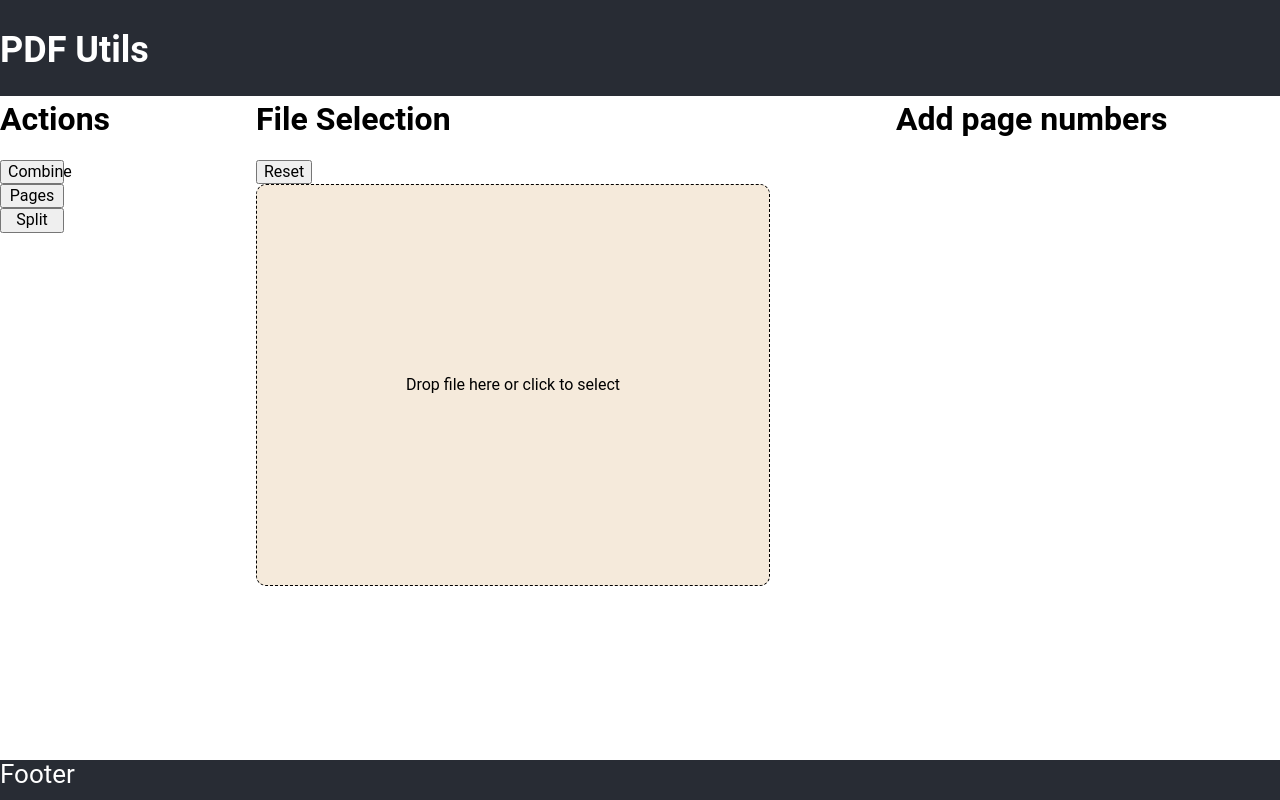
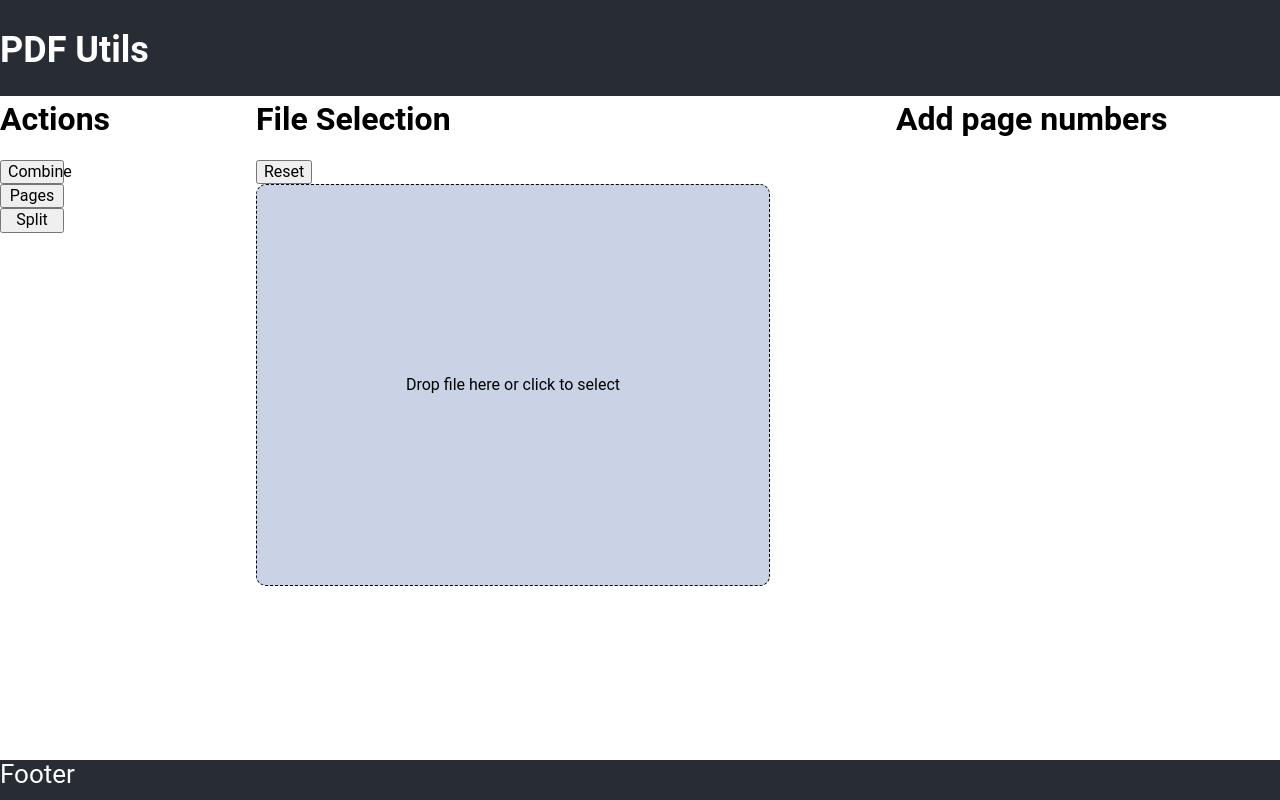
Before and after one commit to c1b3rt00lk1t/pdf-poc, a React (Vite) app: page / in a window 1280 px wide. Built offline with nearby package versions, Linux system fonts and the light colour scheme.

Commit message:
Adjust background colors

```diff
--- a/src/components/DropArea.module.css
+++ b/src/components/DropArea.module.css
@@ -23,9 +23,9 @@
 }
 
 .DropAreaPending {
-  background-color: rgb(222, 184, 135, 0.3);
+  background-color: rgba(82, 109, 173, 0.3);
 }
 
 .DropAreaDropped {
-  background-color: rgb(173, 255, 47, 0.3);
+  background-color: rgba(84, 172, 128, 0.3);
 }
```
